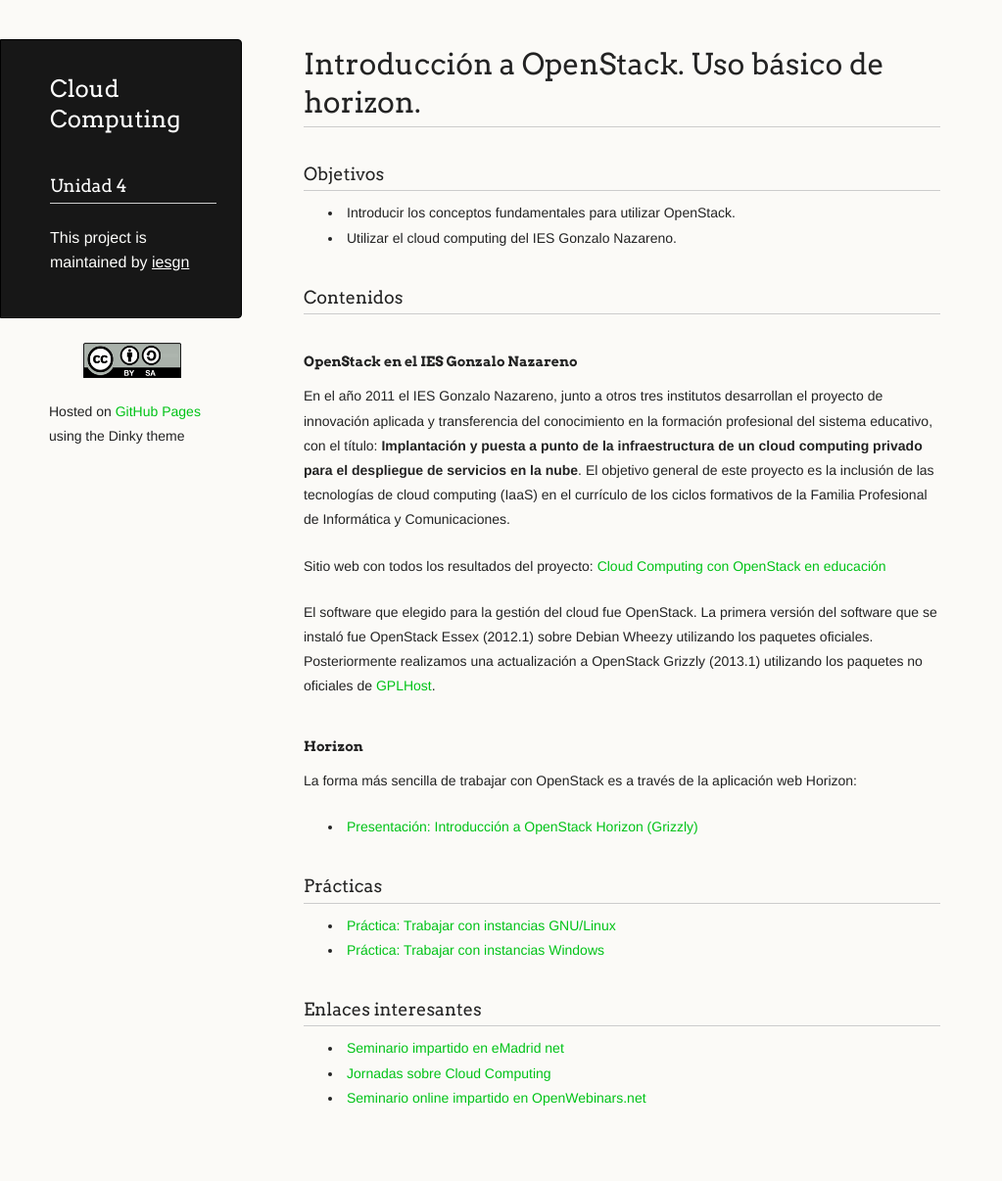
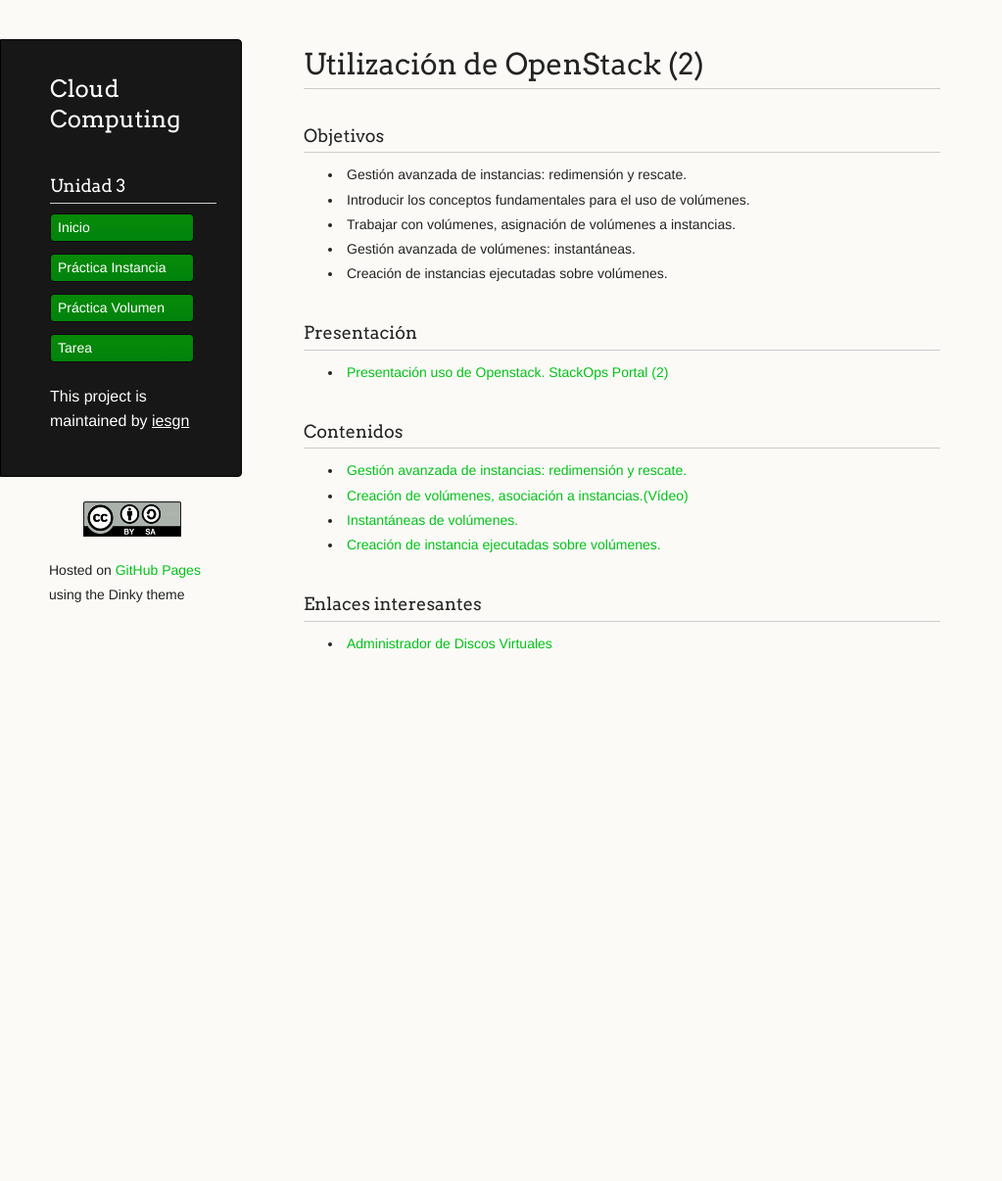
Before and after one commit to iesgn/cloud2, a Jekyll site: the page built from curso/u4/index.md, in a window 1280 px wide. Shown: the whole page at 98% size, without its empty margins (0-1023 px from the left). Built offline with Jekyll 4.4.1, drawn with Linux system fonts in a browser that asks for light colours; after the commit the page ends 900 px from its top, so only the background shows below that.

Commit message:
Nuevo u4

```diff
--- a/curso/u4/index.md
+++ b/curso/u4/index.md
@@ -1,45 +1,28 @@
 ---
 layout: blog
-tittle: Introducción a OpenStack. Uso básico de horizon.
+tittle: Utilización de OpenStack (2)
 menu:
-  - Unidad 4
+  - Unidad 3
 ---
-
 ###Objetivos
 
-* Introducir los conceptos fundamentales para utilizar OpenStack.
-* Utilizar el cloud computing del IES Gonzalo Nazareno.
+* Gestión avanzada de instancias: redimensión y rescate.
+* Introducir los conceptos fundamentales para el uso de volúmenes.
+* Trabajar con volúmenes, asignación de volúmenes a instancias.
+* Gestión avanzada de volúmenes: instantáneas.
+* Creación de instancias ejecutadas sobre volúmenes.
 
-### Contenidos
+### Presentación
 
-####OpenStack en el IES Gonzalo Nazareno
+* [Presentación uso de Openstack. StackOps Portal (2)](presentacion)
 
-En el año 2011 el IES Gonzalo Nazareno, junto a otros tres institutos desarrollan el proyecto de innovación aplicada y transferencia del conocimiento en la formación profesional del sistema educativo, con el título: **Implantación y puesta a punto de la infraestructura de un cloud computing privado para el despliegue de servicios en la nube**.
-El objetivo general de este proyecto es la inclusión de las tecnologías de cloud computing (IaaS) en el currículo de los ciclos formativos de la Familia Profesional de Informática y Comunicaciones.
+###Contenidos
 
-Sitio web con todos los resultados del proyecto:
-[Cloud Computing con OpenStack en educación](http://www.gonzalonazareno.org/cloud/)
-
-El software que elegido para la gestión del cloud fue OpenStack. La primera
-versión del software que se instaló fue OpenStack Essex (2012.1) sobre Debian
-Wheezy utilizando los paquetes oficiales. Posteriormente realizamos una
-actualización a OpenStack Grizzly (2013.1) utilizando los paquetes no oficiales
-de [GPLHost](http://www.gplhost.com/software-openstack.html).
-
-#### Horizon
-
-La forma más sencilla de trabajar con OpenStack es a través de la aplicación web
-Horizon:
-
-* [Presentación: Introducción a OpenStack Horizon (Grizzly)](presentacion)
-
-###Prácticas
-
-* [Práctica: Trabajar con instancias GNU/Linux](practica_linux)
-* [Práctica: Trabajar con instancias Windows](practica_windows)
+* [Gestión avanzada de instancias: redimensión y rescate.](demo1)
+* [Creación de volúmenes, asociación a instancias.(Vídeo)](https://www.youtube.com/watch?v=bVukNnvhabc)
+* [Instantáneas de volúmenes.](demo3)
+* [Creación de instancia ejecutadas sobre volúmenes.](demo4)
 
 ###Enlaces interesantes
 
-* [Seminario impartido en eMadrid net](http://www.emadridnet.org/seminario-emadrid-aprender-software-libre-experiencias-todos-niveles/cloud-privado-iaas-fines-educativos-software-libre)
-* [Jornadas sobre Cloud Computing](http://www.josedomingo.org/web/course/view.php?id=70)
-* [Seminario online impartido en OpenWebinars.net](http://openwebinars.net/openwebinar-por-que-openstack-software-libre-para-la-nube/)
+* [Administrador de Discos Virtuales](https://docs.stackops.net/block-storage-plugin-es.html)
```
Also changed, not shown: curso/u4_antiguo_curso/index.md (added, +45 -0 lines), curso/u4_antiguo_curso/img/acceso.png (renamed from curso/u4/img/acceso.png), curso/u4_antiguo_curso/img/claves.png (renamed from curso/u4/img/claves.png), curso/u4_antiguo_curso/img/img.png (renamed from curso/u4/img/img.png), curso/u4_antiguo_curso/img/instancia.png (renamed from curso/u4/img/instancia.png), curso/u4_antiguo_curso/img/ipflotante.png (renamed from curso/u4/img/ipflotante.png), curso/u4_antiguo_curso/img/lanzar.png (renamed from curso/u4/img/lanzar.png), curso/u4_antiguo_curso/img/red.png (renamed from curso/u4/img/red.png), curso/u4_antiguo_curso/img/sabores.png (renamed from curso/u4/img/sabores.png), curso/u4_antiguo_curso/img/seguridad.png (renamed from curso/u4/img/seguridad.png), curso/u4_antiguo_curso/practica_linux.md (renamed from curso/u4/practica_linux.md), curso/u4_antiguo_curso/practica_windows.md (renamed from curso/u4/practica_windows.md), curso/u4_antiguo_curso/presentacion.html (renamed from curso/u4/presentacion.html).
